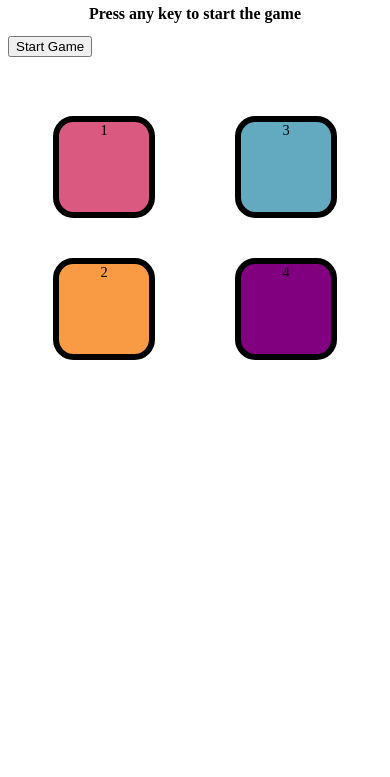
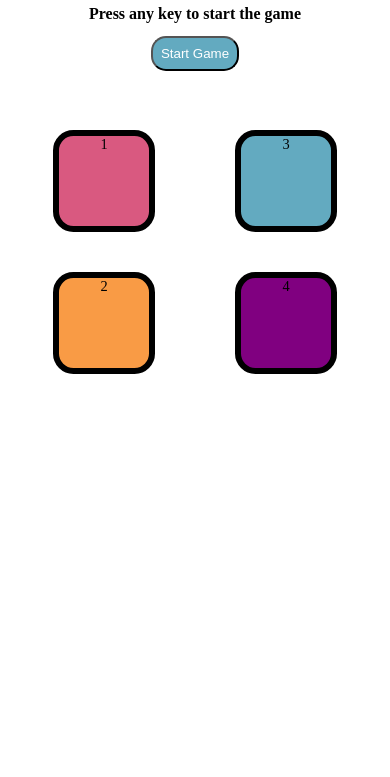
Before and after one commit to komalmahajan442-lab/Simon-Says-Game, a plain HTML site: page index.html in a window 390 px wide. Shown: the part 67-844 px from the top of the page. Drawn offline with Linux system fonts and the light colour scheme.

Commit message:
Some chages made

```diff
--- a/miniproject.css
+++ b/miniproject.css
@@ -57,6 +57,10 @@ button{
 
   button{
     display: block;
-    text-align: center;
+   margin: auto;
+   background-color: #63aac0;
+color: white;
+padding: 0.5rem;
+border-radius:  15px ;
   }
 }
```
